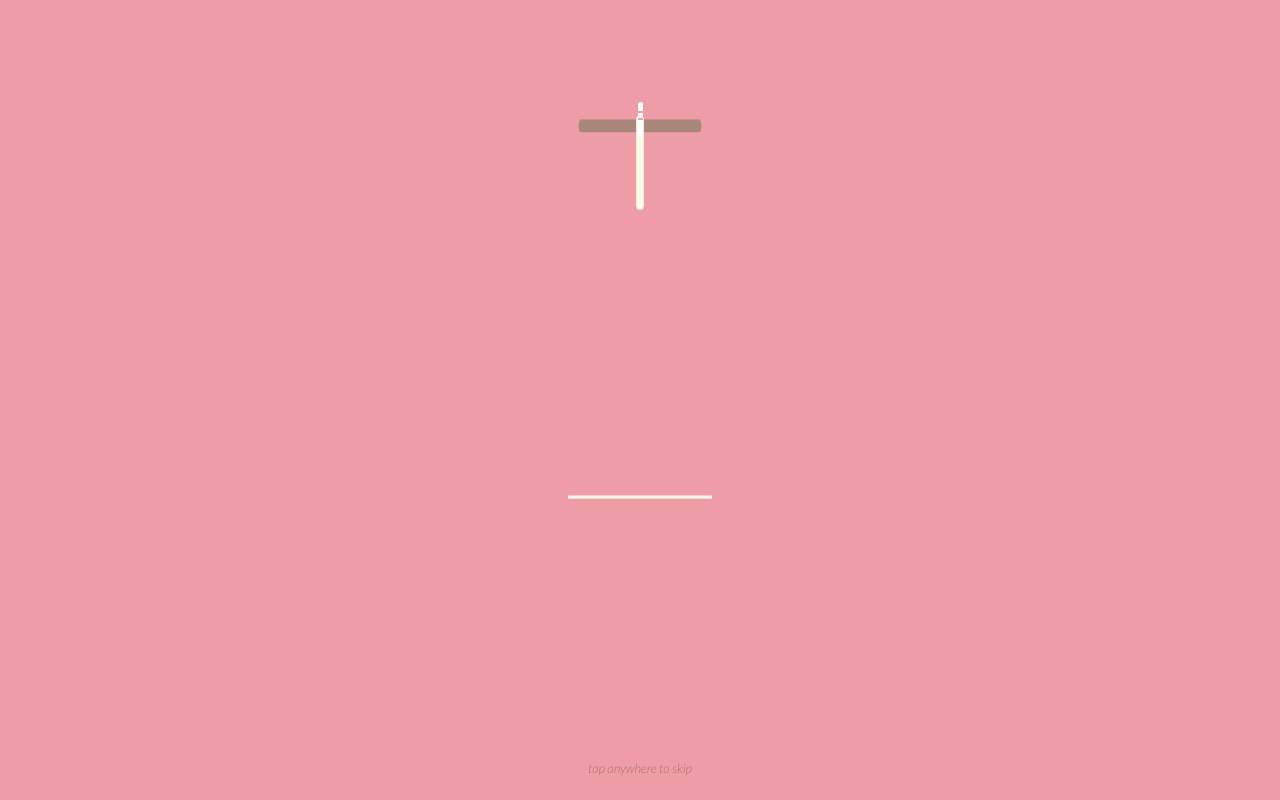
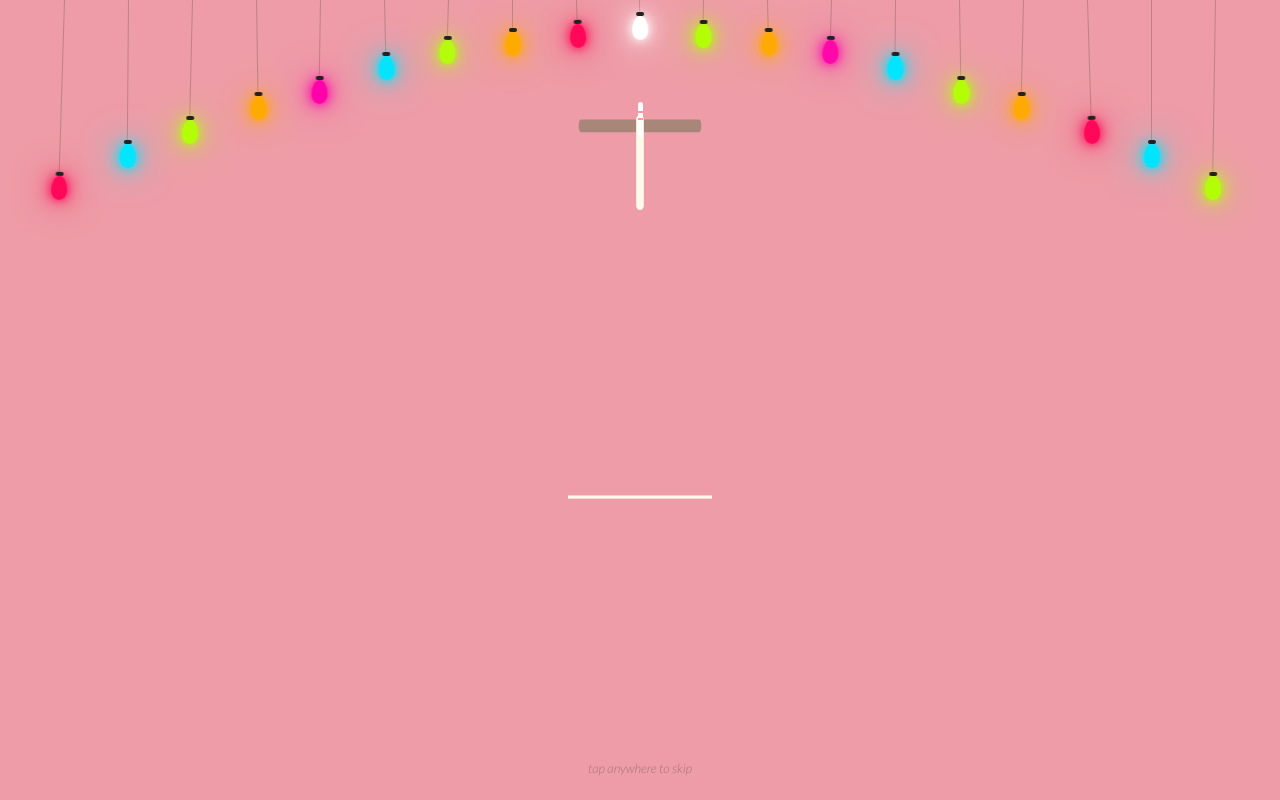
Before and after one commit to GithubMahendra/HAPPYBIRTHDAYSHIVANI, a plain HTML site: page index.html in a window 1280 px wide. Drawn offline with nearby package versions, Linux system fonts and the light colour scheme; a web font is replaced by a local one.

Commit message:
Add cake intro styles with animations and effects

```diff
--- a/style.css
+++ b/style.css
@@ -54,6 +54,74 @@ body {
     opacity: 1;
     transition: opacity 1s ease;
     cursor: pointer;
+}
+
+/* -------------------- Party lights (cake intro only) -------------------- */
+#cakeIntro .ceiling {
+    position: absolute;
+    top: 0;
+    left: 0;
+    display: flex;
+    justify-content: space-between;
+    width: 90vw;
+    margin: 0 auto;
+    right: 0;
+    pointer-events: none;
+}
+
+/* The hanging wire */
+#cakeIntro .wire {
+    width: 1px;
+    background: rgba(139, 106, 96, 0.5);
+    height: var(--h);
+    position: relative;
+    transform-origin: top;
+    animation: cakeLightsSway 3s ease-in-out infinite alternate;
+    animation-delay: var(--d);
+}
+
+/* Responsive bulb sizing */
+#cakeIntro .wire::after {
+    content: '';
+    position: absolute;
+    bottom: calc(-1 * clamp(15px, 3vw, 24px));
+    left: 50%;
+    transform: translateX(-50%);
+    width: clamp(10px, 2vw, 16px);
+    height: clamp(15px, 3vw, 24px);
+    border-radius: 50% 50% 50% 50% / 60% 60% 40% 40%;
+    background: var(--c);
+    box-shadow:
+        0 0 clamp(5px, 1vw, 10px) var(--c),
+        0 0 clamp(10px, 2vw, 20px) var(--c),
+        0 0 clamp(20px, 4vw, 40px) var(--c);
+    animation: cakeLightsFlicker 1.5s infinite alternate;
+    animation-delay: var(--d);
+}
+
+/* Small holder cap on top of the bulb */
+#cakeIntro .wire::before {
+    content: '';
+    position: absolute;
+    bottom: 0;
+    left: 50%;
+    transform: translateX(-50%);
+    width: clamp(6px, 1vw, 8px);
+    height: 4px;
+    background: #222;
+    border-radius: 2px;
+    z-index: 2;
+}
+
+@keyframes cakeLightsSway {
+    0% { transform: rotate(4deg); }
+    100% { transform: rotate(-4deg); }
+}
+
+@keyframes cakeLightsFlicker {
+    0%, 100% { opacity: 1; }
+    50% { opacity: 0.8; }
+    20%, 22% { opacity: 0.4; box-shadow: none; }
 }
 
 #cakeIntro.fade-out {
```
